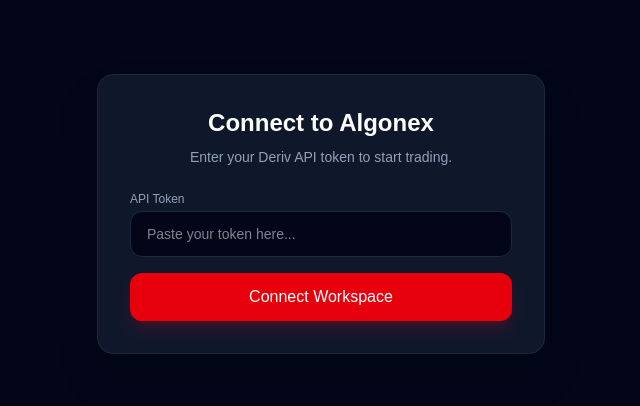
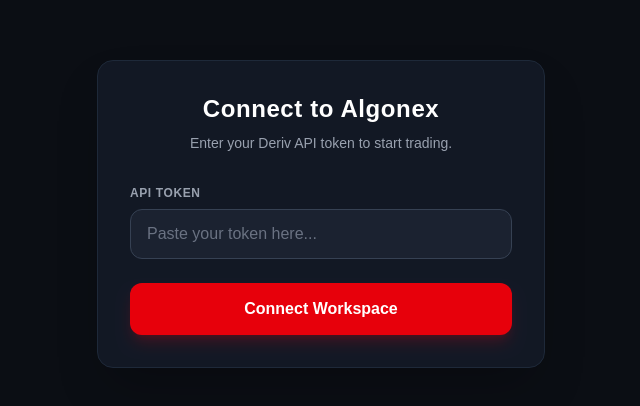
Before and after one commit to Kabatabrian5/deriv-trading-app, a Next.js app: page /auth in a window 1280 px wide. Shown: the part 186-592 px from the top of the page, without its empty margins (319-959 px from the left). Built offline with nearby package versions, Linux system fonts and the light colour scheme; no server answers.

Commit message:
Fix Deriv websocket auth payload handling

```diff
--- a/src/app/auth/page.tsx
+++ b/src/app/auth/page.tsx
@@ -2,15 +2,19 @@
 
 import { useState } from 'react';
 import { useRouter } from 'next/navigation';
-import { DERIV_CONFIG } from '@/config/deriv';
+
+// Update with your Deriv configuration or environment variables
+const DERIV_CONFIG = {
+  app_id: process.env.NEXT_PUBLIC_DERIV_APP_ID || '34668T5a68zUtQACHU0u5',
+};
 
 export default function AuthPage() {
   const [token, setToken] = useState('');
+  const [loading, setLoading] = useState(false);
   const [error, setError] = useState('');
-  const [loading, setLoading] = useState(false);
   const router = useRouter();
 
-  const handleTokenSubmit = async (e: React.FormEvent) => {
+  const handleConnect = async (e: React.FormEvent) => {
     e.preventDefault();
     if (!token.trim()) {
       setError('Please enter a valid API token.');
@@ -21,66 +25,89 @@
     setError('');
 
     try {
-      // Test the token against Deriv's WebSocket API
-      const ws = new WebSocket(`wss://ws.derivws.com/websockets/v3?app_id=${DERIV_CONFIG.app_id}`);
+      // Connect to the base WebSocket endpoint without query parameters
+      const ws = new WebSocket('wss://ws.derivws.com/websockets/v3');
 
       ws.onopen = () => {
-        ws.send(JSON.stringify({ authorize: token.trim() }));
+        // Send the app_id and token together in the authorization payload
+        ws.send(
+          JSON.stringify({
+            authorize: token.trim(),
+            passthrough: {
+              app_id: DERIV_CONFIG.app_id,
+            },
+          })
+        );
       };
 
       ws.onmessage = (event) => {
         const data = JSON.parse(event.data);
+
+        if (data.msg_type === 'authorize') {
           if (data.error) {
-          setError(data.error.message || 'Invalid token.');
+            setError(data.error.message || 'Authentication failed. Please check your token.');
             setLoading(false);
             ws.close();
-        } else if (data.authorize) {
-          // Save token securely in local storage/session
+          } else {
+            // Successfully authorized! Store token in localStorage
             localStorage.setItem('deriv_api_token', token.trim());
+            localStorage.setItem('client_accounts', JSON.stringify(data.authorize.account_list || []));
+
             setLoading(false);
             ws.close();
-          // Redirect straight to your trading dashboard
-          router.push('/app');
+
+            // Redirect to the main dashboard workspace
+            router.push('/dashboard');
+          }
         }
       };
-    } catch (err) {
-      setError('Connection failed. Please check your network.');
+
+      ws.onerror = () => {
+        setError('Failed to connect to Deriv WebSocket gateway.');
+        setLoading(false);
+      };
+
+    } catch (err: any) {
+      setError(err.message || 'An unexpected error occurred.');
       setLoading(false);
     }
   };
 
   return (
-    <main className="min-h-screen flex flex-col items-center justify-center bg-slate-950 text-white p-6">
-      <div className="max-w-md w-full bg-slate-900 border border-slate-800 rounded-2xl p-8 shadow-2xl">
-        <h1 className="text-2xl font-bold mb-2 text-center">Connect to Algonex</h1>
-        <p className="text-slate-400 text-sm mb-6 text-center">
-          Enter your Deriv API token to start trading.
-        </p>
+    <main className="flex min-h-screen items-center justify-center bg-[#0b0e14] px-4">
+      <div className="w-full max-w-md rounded-2xl bg-[#121824] p-8 shadow-2xl border border-gray-800">
+        <div className="text-center mb-8">
+          <h1 className="text-2xl font-bold text-white tracking-wide">Connect to Algonex</h1>
+          <p className="text-sm text-gray-400 mt-2">Enter your Deriv API token to start trading.</p>
+        </div>
 
         {error && (
-          <div className="mb-4 p-3 bg-red-500/10 border border-red-500/20 text-red-400 text-sm rounded-lg">
+          <div className="mb-4 rounded-lg bg-red-500/10 border border-red-500/20 p-3 text-sm text-red-400 text-center">
             {error}
           </div>
         )}
 
-        <form onSubmit={handleTokenSubmit} className="space-y-4">
+        <form onSubmit={handleConnect} className="space-y-6">
           <div>
-            <label className="block text-xs font-medium text-slate-400 mb-1">API Token</label>
+            <label className="block text-xs font-semibold uppercase tracking-wider text-gray-400 mb-2">
+              API Token
+            </label>
             <input
               type="password"
               value={token}
               onChange={(e) => setToken(e.target.value)}
               placeholder="Paste your token here..."
-              className="w-full px-4 py-3 bg-slate-950 border border-slate-800 rounded-xl text-white focus:outline-none focus:border-red-500 text-sm"
+              className="w-full rounded-xl bg-[#1b2230] border border-gray-700 px-4 py-3 text-white placeholder-gray-500 focus:border-red-500 focus:outline-none focus:ring-1 focus:ring-red-500 transition"
+              required
             />
           </div>
 
           <button
             type="submit"
             disabled={loading}
-            className="w-full py-3 px-4 bg-red-600 hover:bg-red-700 text-white font-medium rounded-xl transition-all shadow-lg shadow-red-600/20 disabled:opacity-50"
+            className="w-full rounded-xl bg-red-600 py-3.5 font-semibold text-white shadow-lg shadow-red-600/20 hover:bg-red-500 active:scale-[0.99] transition disabled:opacity-50"
           >
-            {loading ? 'Verifying Token...' : 'Connect Workspace'}
+            {loading ? 'Verifying Workspace...' : 'Connect Workspace'}
           </button>
         </form>
       </div>
```
Lines whose indentation alone changed are shown as unchanged.
